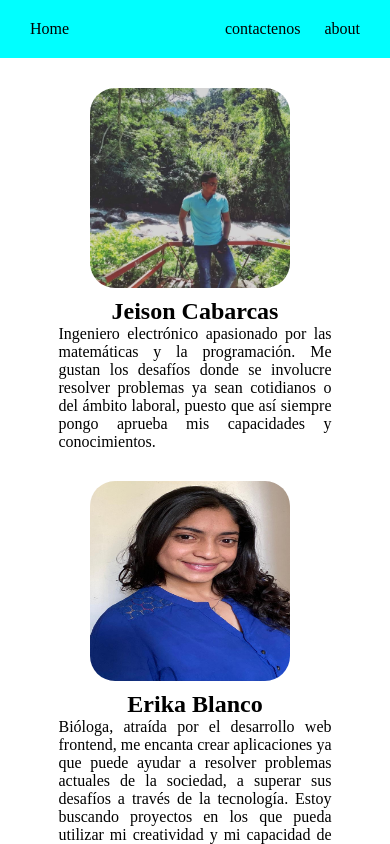
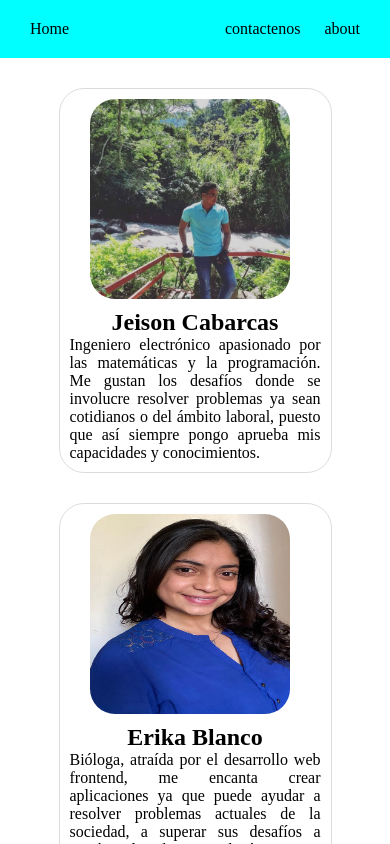
Before and after one commit to EstebanPz-97/Proyecto_semana_10, a React (Create React App) app: page /about in a window 390 px wide. Shown: the top 844 px of the page. Built offline with nearby package versions, Linux system fonts and the light colour scheme.

Commit message:
Estilos a las card

```diff
--- a/src/views/Nosotros/about.css
+++ b/src/views/Nosotros/about.css
@@ -5,6 +5,10 @@
     padding: 30px;
 }
 .card-1{
+    border: 1px solid #dcdcdc;
+    box-sizing: border-box;
+    padding-right:16px;
+    border-radius: 25px;
     width: 70vw;
     display: flex;
     flex-direction: row;
@@ -12,7 +16,13 @@
     justify-content: center;
     align-content: center;
     margin-bottom: 30px;
+
 }
+.card-1:hover {
+    box-shadow: 0 1px 6px 0 #20212447;
+    border-color: #dfe1e500;
+  }
+
 
 .card-1 img {
     min-width: 200px;
--- a/src/views/Nosotros/mediaquerys.css
+++ b/src/views/Nosotros/mediaquerys.css
@@ -7,5 +7,6 @@
       justify-content: center;
       align-content: center;
       margin-bottom: 30px;
+      padding: 10px;
     }
   }
```
